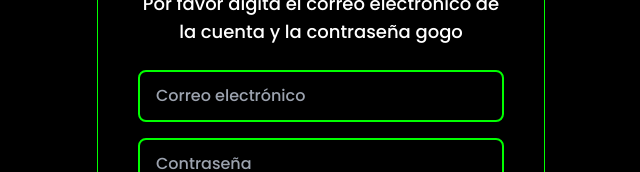
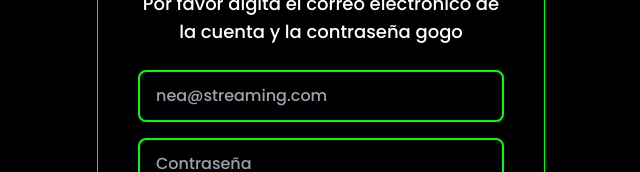
Before and after one commit to FabianEspitia-it/nea_streaming_frontend, a Next.js app: page /session_code in a window 1280 px wide. Shown: the part 280-452 px from the top of the page, without its empty margins (319-959 px from the left). Built offline with nearby package versions, Linux system fonts and the light colour scheme.

Commit message:
update emails placeholder

```diff
--- a/src/app/session_code/page.tsx
+++ b/src/app/session_code/page.tsx
@@ -90,7 +90,7 @@ export default function SessionCode() {
             <input
               className="border-2 border-[#00FF00] focus:outline-none bg-black text-white placeholder-gray-400 rounded-lg px-4 py-3 w-full transition"
               type="email"
-              placeholder="Correo electrónico"
+              placeholder="nea@streaming.com"
               required
               value={email}
               onChange={(event) => setEmail(event.target.value)}
--- a/src/app/session_netflix_code/page.tsx
+++ b/src/app/session_netflix_code/page.tsx
@@ -91,7 +91,7 @@ export default function SessionNetflixCode() {
             <input
               className="border-2 border-[#00FF00] focus:outline-none bg-black text-white placeholder-gray-400 rounded-lg px-4 py-3 w-full transition"
               type="email"
-              placeholder="Correo electrónico"
+              placeholder="nea@streaming.com"
               required
               value={email}
               onChange={(event) => setEmail(event.target.value)}
--- a/src/app/temporal_access/page.tsx
+++ b/src/app/temporal_access/page.tsx
@@ -97,7 +97,7 @@ export default function TemporalAccess() {
             <input
               className="border-2 border-[#00FF00] focus:outline-none bg-black text-white placeholder-gray-400 rounded-lg px-4 py-3 w-full transition"
               type="email"
-              placeholder="Correo electrónico"
+              placeholder="nea@streaming.com"
               required
               value={email}
               onChange={(event) => setEmail(event.target.value)}
--- a/src/app/update_home/page.tsx
+++ b/src/app/update_home/page.tsx
@@ -94,7 +94,7 @@ export default function UpdateHome() {
             <input
               className="border-2 border-[#00FF00] focus:outline-none bg-black text-white placeholder-gray-400 rounded-lg px-4 py-3 w-full transition"
               type="email"
-              placeholder="Correo electrónico"
+              placeholder="nea@streaming.com"
               required
               value={email}
               onChange={(event) => setEmail(event.target.value)}
```
